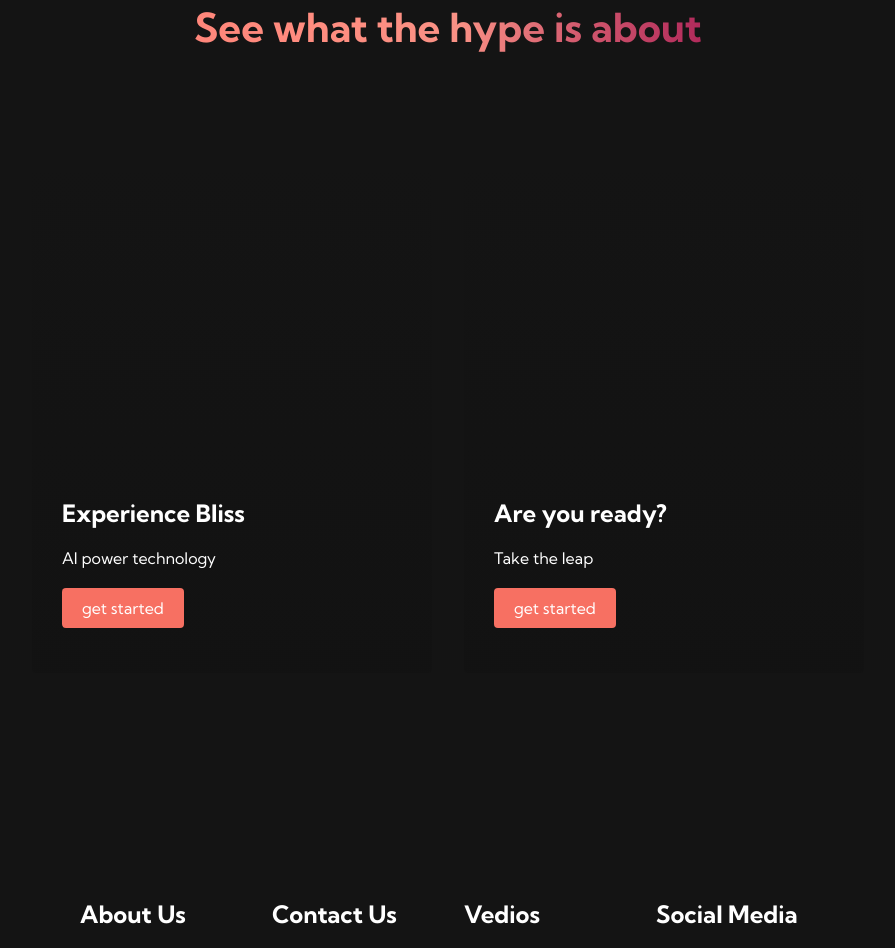
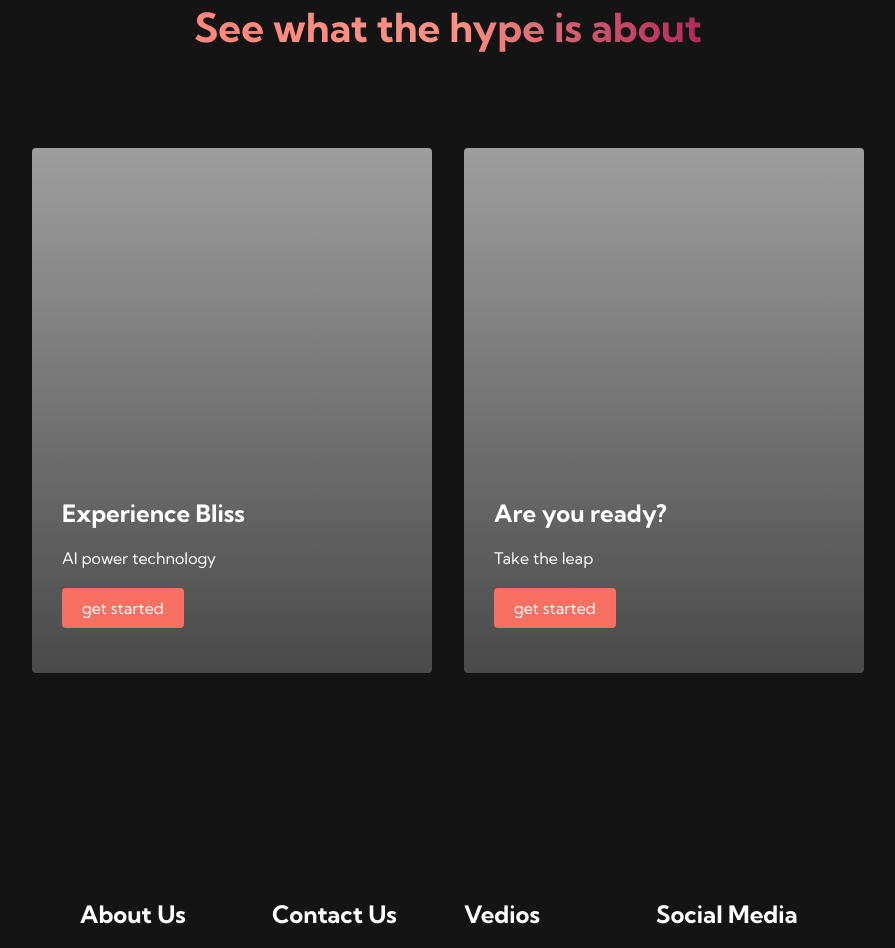
Before and after one commit to DuhaRabaya/Next-Website, a plain HTML site: page index.html in a window 1280 px wide. Shown: the part 797-1745 px from the top of the page, without its empty margins (192-1087 px from the left). Drawn offline with Linux system fonts and the light colour scheme; the site is published under a folder, as on GitHub Pages, so addresses that start at the root find nothing.

Commit message:
second change

```diff
--- a/index.html
+++ b/index.html
@@ -28,7 +28,7 @@
           <a href="/" class="navbar_links">Home</a>
         </li>
         <li class="navbar_item">
-          <a href="/tech.html" class="navbar_links">tech</a>
+          <a href="tech.html" class="navbar_links">tech</a>
         </li>
         <li class="navbar_item">
           <a href="/" class="navbar_links">Products</a>
--- a/styles.css
+++ b/styles.css
@@ -339,7 +339,7 @@ background-size: 100%;
   width:400px;
   border-radius: 4px;
   background-image: linear-gradient(to bottom , rgba(0,0,0,0) 0%, rgba(17,17,17,0.6) 100%),
-   url('/images/pic3.jpg');
+   url('images/pic3.jpg');
    background-size: cover;
    position:relative;
    color:#fff;
@@ -350,7 +350,7 @@ background-size: 100%;
   width:400px;
   border-radius: 4px;
   background-image: linear-gradient(to bottom , rgba(0,0,0,0) 0%, rgba(17,17,17,0.6) 100%),
-   url('/images/pic4.jpg');
+   url('images/pic4.jpg');
    background-size: cover;
    position:relative;
    color:#fff;
```
